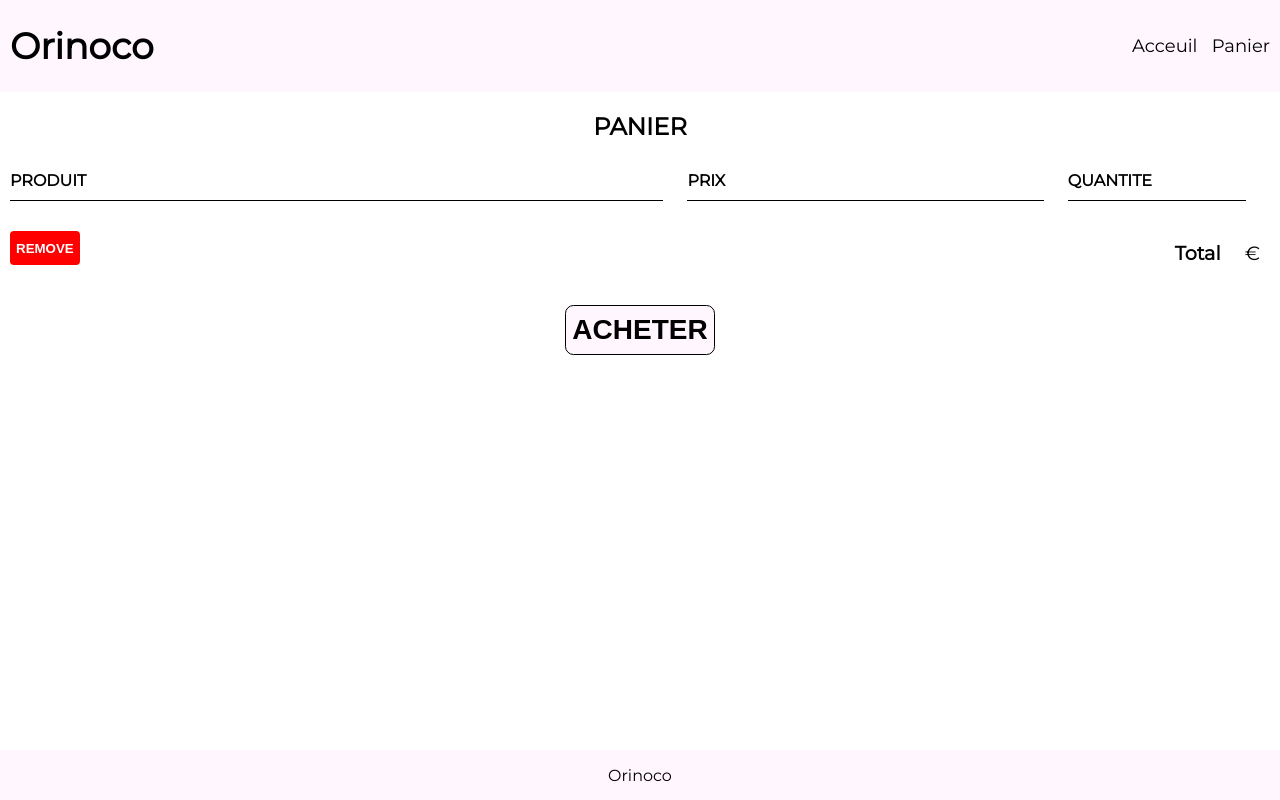
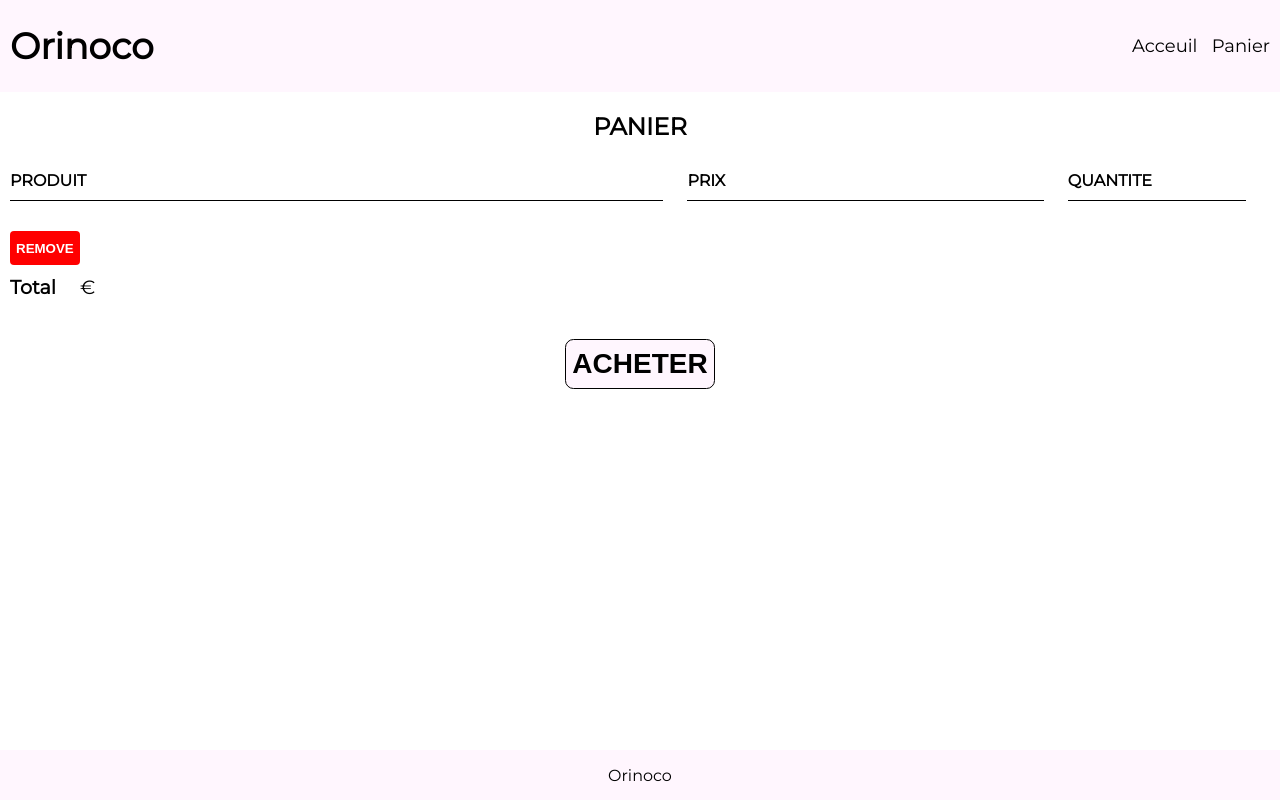
Before and after one commit to aarya-ch/Construisez-un-site-e-commerce, a website: page panier.html in a window 1280 px wide. Drawn offline with Linux system fonts and the light colour scheme.

Commit message:
Update panier.html

```diff
--- a/panier.html
+++ b/panier.html
@@ -41,16 +41,14 @@
 							</div>
 						</div> -->
 					</div>
-
-					<div class="recap">
-						<div>
-							<button class="btn-danger" type="button">REMOVE</button>
-						</div>
+					<div>
+						<button class="btn-danger" type="button">REMOVE</button>
+					</div>
+				</div>
 						<div class="cart-total">
 							<strong class="cart-total-title">Total</strong>
 							<span class="cart-total-price">€</span>
 						</div>
-				</div>
 			</div>
 
 			<div>
```
